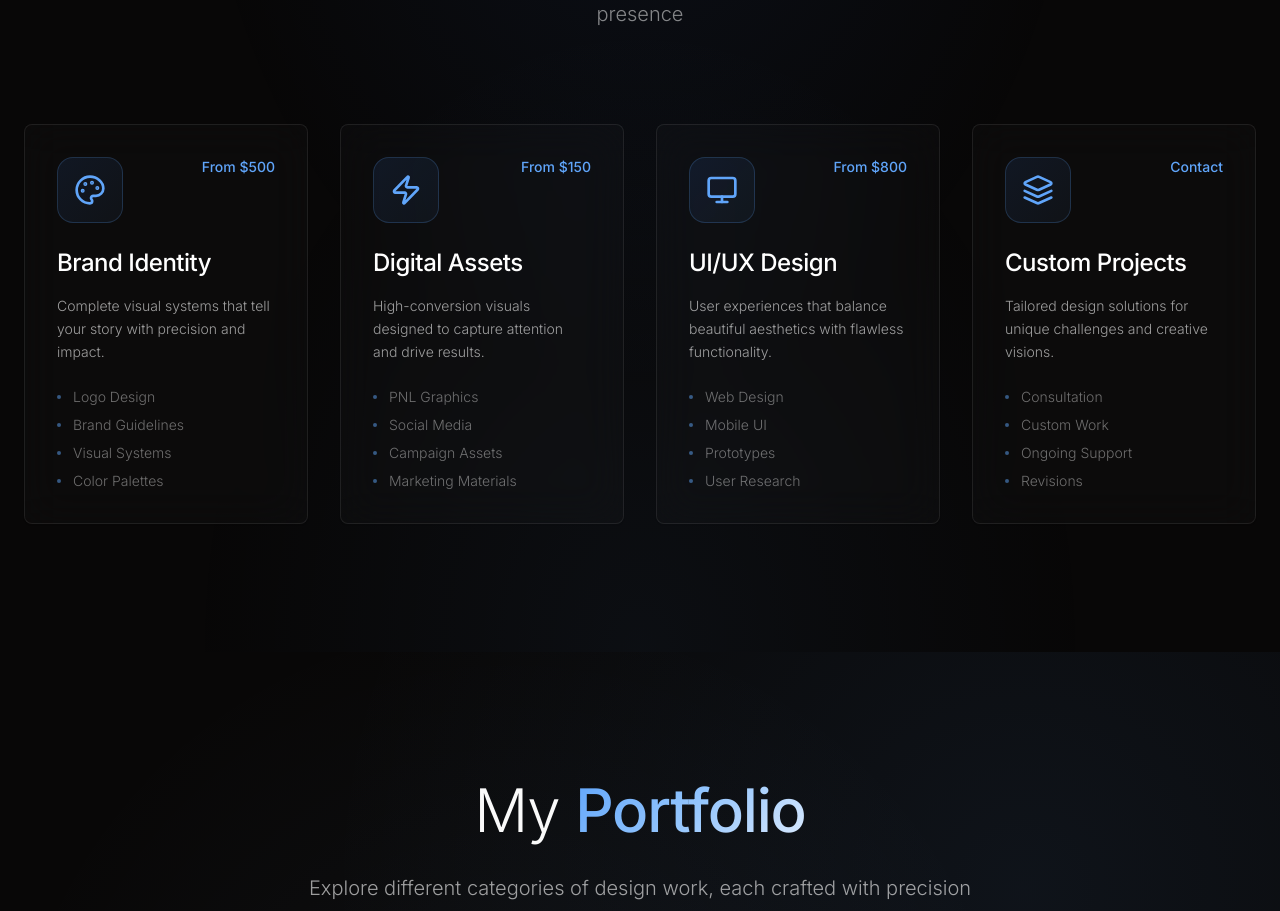
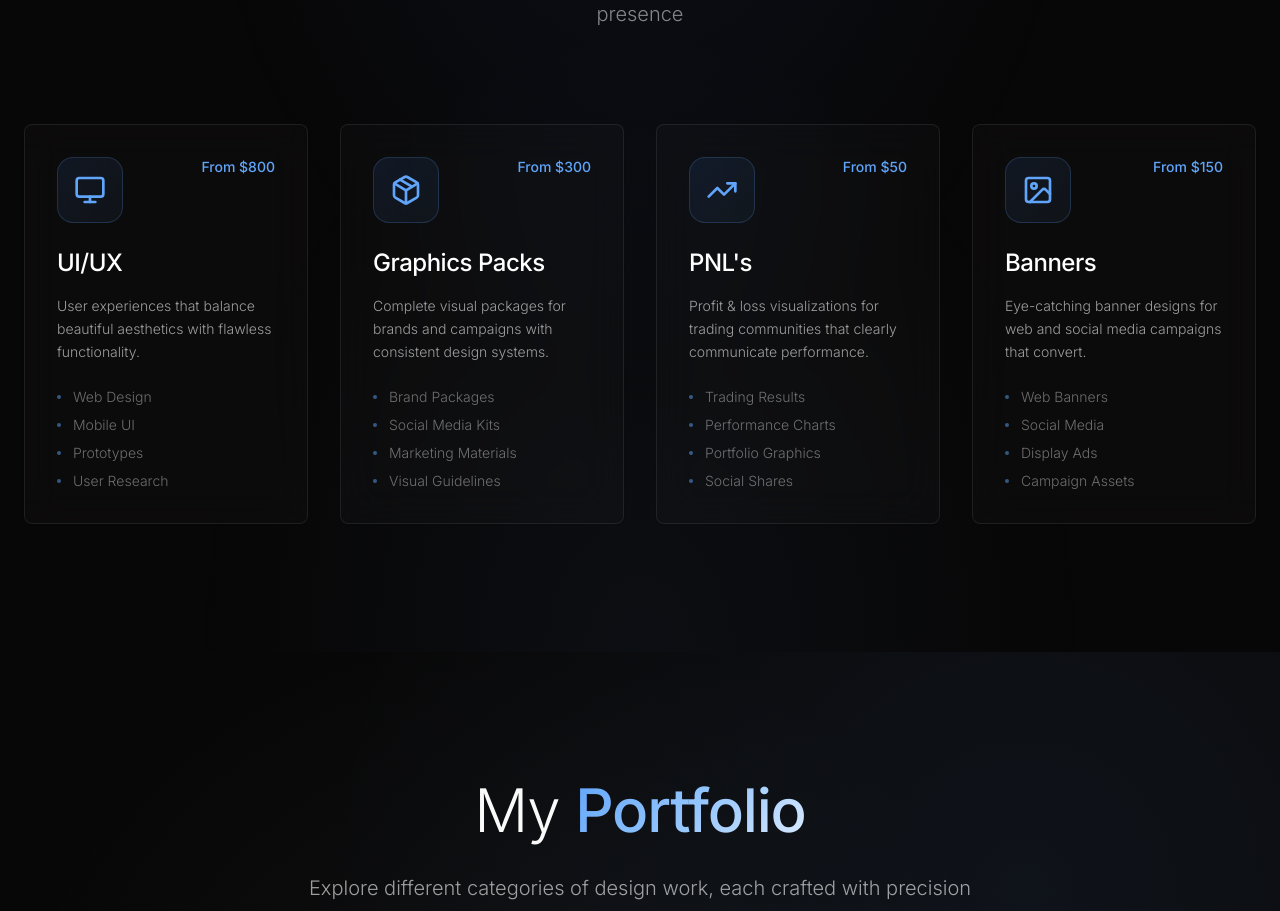
Before and after one commit to zakariyyazeb108/degen-neon-canvas, a React (Vite) app: page / in a window 1280 px wide. Shown: the part 1048-1959 px from the top of the page. Built offline with nearby package versions, Linux system fonts and the light colour scheme.

Commit message:
Refactor: Update "What I Create" section
Updated the "What I Create" section to include UI/UX, Graphics Packs, PNL's, and Banners.

```diff
--- a/src/components/Services.tsx
+++ b/src/components/Services.tsx
@@ -1,36 +1,36 @@
 
 import { Card } from "@/components/ui/card";
-import { Palette, Zap, Monitor, Layers } from "lucide-react";
+import { Monitor, Package, TrendingUp, Image } from "lucide-react";
 
 const Services = () => {
   const services = [
     {
-      icon: Palette,
-      title: "Brand Identity",
-      description: "Complete visual systems that tell your story with precision and impact.",
-      features: ["Logo Design", "Brand Guidelines", "Visual Systems", "Color Palettes"],
-      price: "From $500"
-    },
-    {
-      icon: Zap,
-      title: "Digital Assets",
-      description: "High-conversion visuals designed to capture attention and drive results.",
-      features: ["PNL Graphics", "Social Media", "Campaign Assets", "Marketing Materials"],
-      price: "From $150"
-    },
-    {
       icon: Monitor,
-      title: "UI/UX Design",
+      title: "UI/UX",
       description: "User experiences that balance beautiful aesthetics with flawless functionality.",
       features: ["Web Design", "Mobile UI", "Prototypes", "User Research"],
       price: "From $800"
     },
     {
-      icon: Layers,
-      title: "Custom Projects",
-      description: "Tailored design solutions for unique challenges and creative visions.",
-      features: ["Consultation", "Custom Work", "Ongoing Support", "Revisions"],
-      price: "Contact"
+      icon: Package,
+      title: "Graphics Packs",
+      description: "Complete visual packages for brands and campaigns with consistent design systems.",
+      features: ["Brand Packages", "Social Media Kits", "Marketing Materials", "Visual Guidelines"],
+      price: "From $300"
+    },
+    {
+      icon: TrendingUp,
+      title: "PNL's",
+      description: "Profit & loss visualizations for trading communities that clearly communicate performance.",
+      features: ["Trading Results", "Performance Charts", "Portfolio Graphics", "Social Shares"],
+      price: "From $50"
+    },
+    {
+      icon: Image,
+      title: "Banners",
+      description: "Eye-catching banner designs for web and social media campaigns that convert.",
+      features: ["Web Banners", "Social Media", "Display Ads", "Campaign Assets"],
+      price: "From $150"
     }
   ];
 
```
